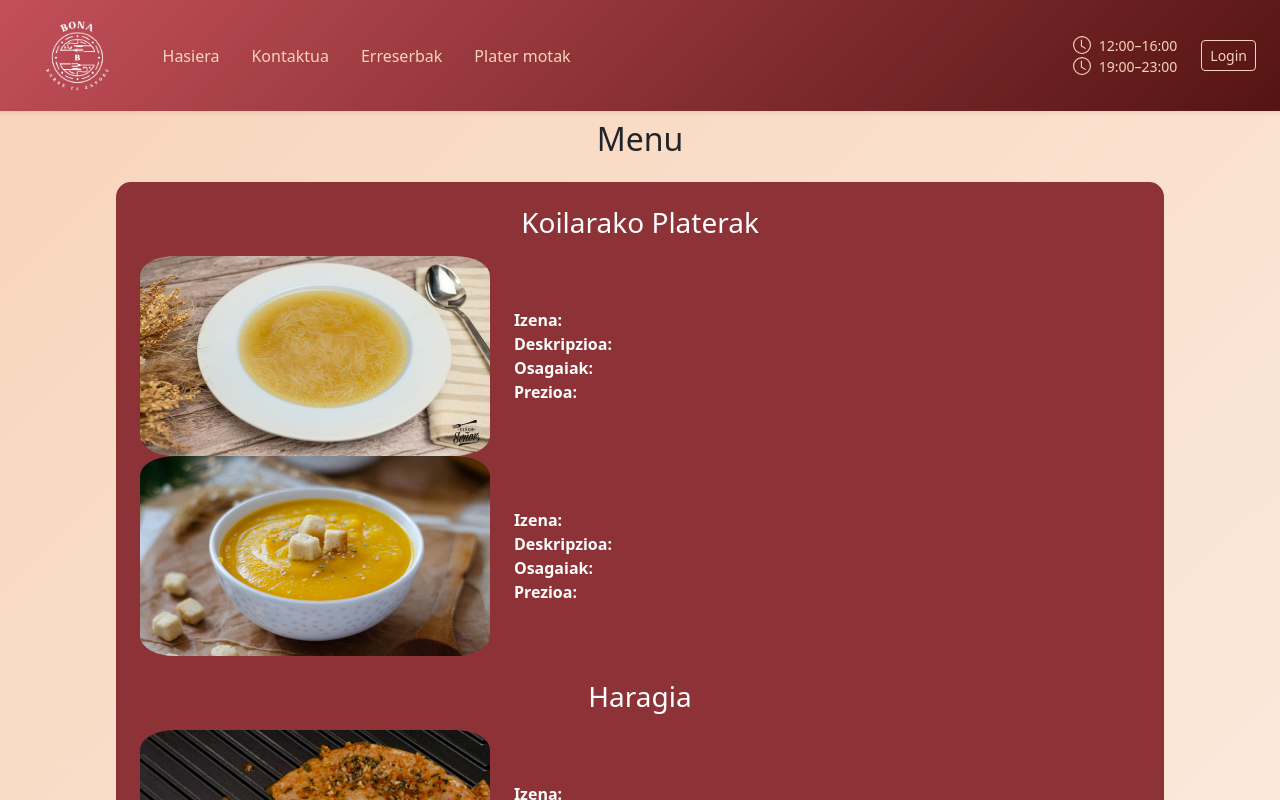
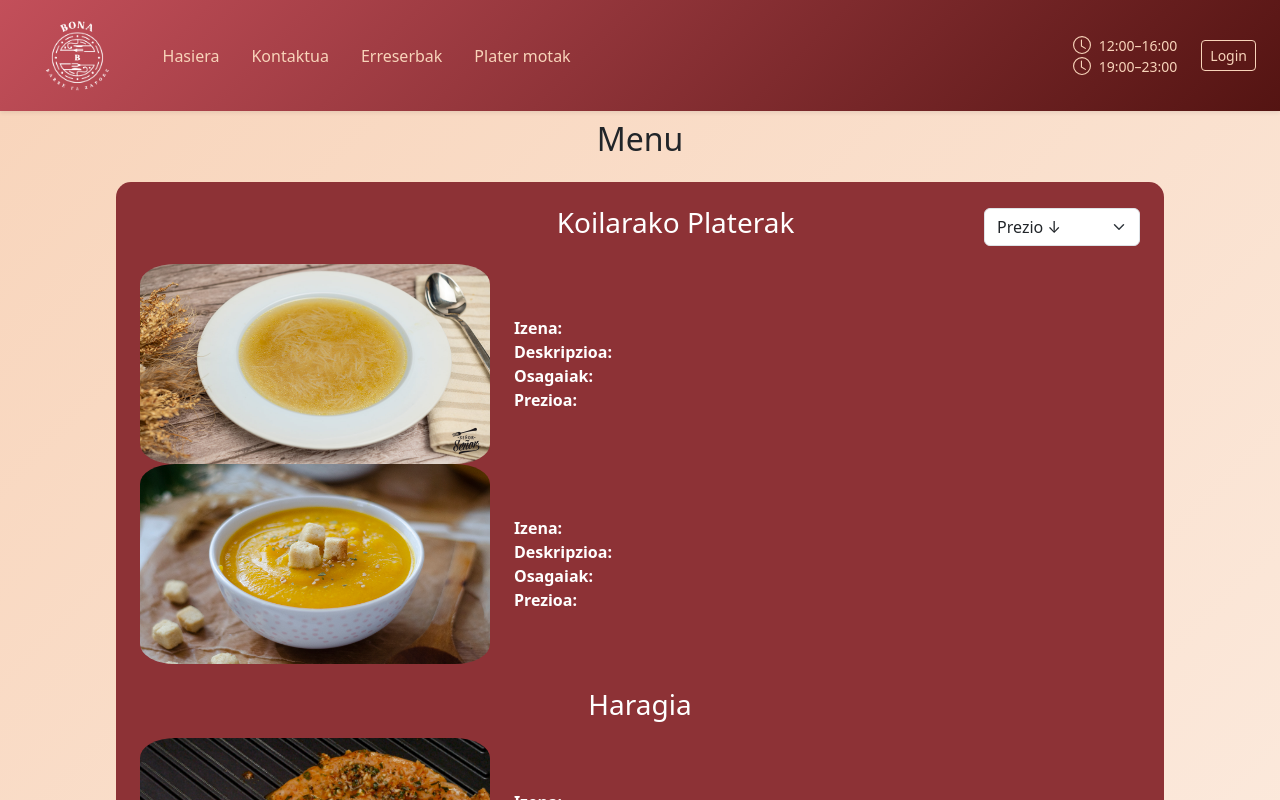
Before and after one commit to odonosoga/BonaJatetxea, a React (Create React App) app in the folder bona-web/: page /menu in a window 1280 px wide. Shown: the top 800 px of the page. Built offline with nearby package versions, Linux system fonts and the light colour scheme.

Commit message:
Filtroa eginda menuarentzat(Bisualki bakarrik)

```diff
--- a/bona-web/src/components/Menu/menu.js
+++ b/bona-web/src/components/Menu/menu.js
@@ -23,7 +23,21 @@
                 <div className="menu-card p-4">
 
                     {/* Kozulekuko Platerak */}
-                    <h3 className="mb-3">Koilarako Platerak</h3>
+                    <div className="d-flex align-items-center justify-content-between mb-3 w-100">
+                        <div className="offset-5 d-flex justify-content-center">
+                            <h3>Koilarako Platerak</h3>
+                        </div>
+                        <div>
+                            <select className="form-select">
+                                <option>Prezio ↓</option>
+                                <option>Prezio ↑</option>
+                                <option>Alfabetikoki ↓</option>
+                                <option>Alfabetikoki ↑</option>
+                            </select>
+                        </div>
+                    </div>
+
+
                     <Row className="d-flex justify-content-center align-items-start mb-4 w-100">
                         <Col className="janari-col d-flex mb-3 mb-md-0">
                             <img src={sopa} alt="Sopa" className="div-img me-2" />
```
